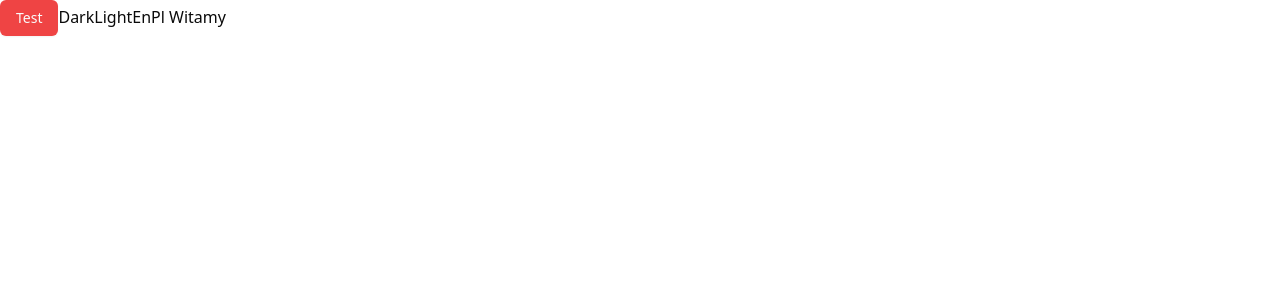
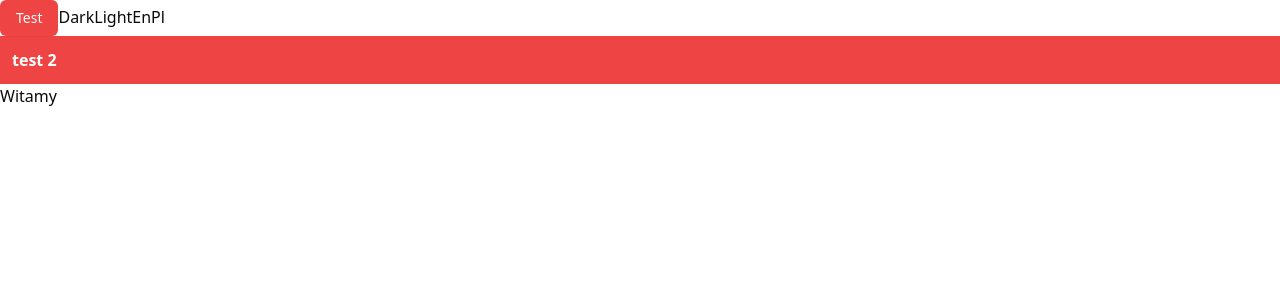
Before and after one commit to Threshu/chess-arbiter-quiz, a Nuxt app: page / in a window 1280 px wide. Shown: the top 300 px of the page. Built offline with nearby package versions, Linux system fonts and the light colour scheme.

Commit message:
chore: add ESLint configuration and integrate Prettier with Tailwind CSS support

```diff
--- a/app.vue
+++ b/app.vue
@@ -10,6 +10,13 @@
     <button @click="$i18n.locale = 'en'">En</button>
     <button @click="$i18n.locale = 'pl'">Pl</button>
 
+    <div :class="cn('bg-red-500 p-3 font-bold text-white')">test 2</div>
     {{ $t("welcome") }}
   </div>
 </template>
+
+<script setup lang="ts">
+import { cn } from "./lib/utils";
+
+const classes = cn("bg-red-500 p-3 font-bold text-white");
+</script>
--- /dev/null
+++ b/eslint.config.mjs
@@ -0,0 +1,5 @@
+// @ts-check
+import withNuxt from "./.nuxt/eslint.config.mjs";
+import eslintConfigPrettier from "eslint-config-prettier";
+
+export default withNuxt(eslintConfigPrettier);
--- a/nuxt.config.ts
+++ b/nuxt.config.ts
@@ -7,6 +7,7 @@ export default defineNuxtConfig({
 		"@nuxtjs/color-mode",
 		"@nuxtjs/i18n",
 		"shadcn-nuxt",
+		"@nuxt/eslint",
 	],
 	colorMode: {
 		classSuffix: "",
```
Also changed, not shown: package.json (+10 -2 lines), .prettierrc.json (added). Lines whose indentation alone changed are shown as unchanged.
